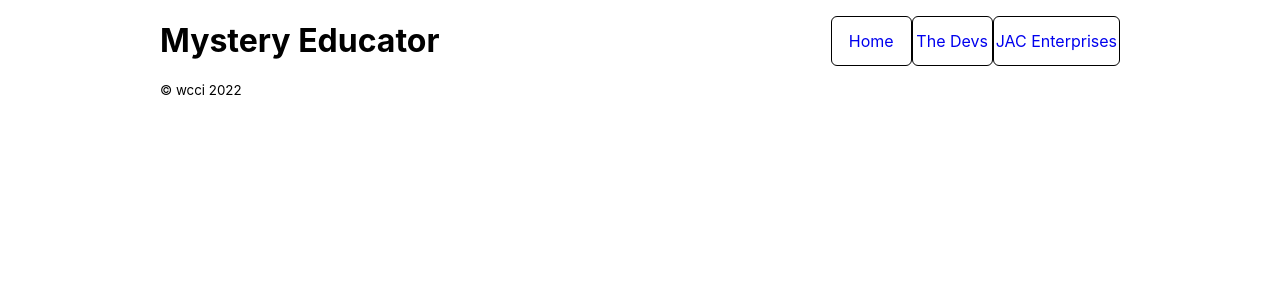
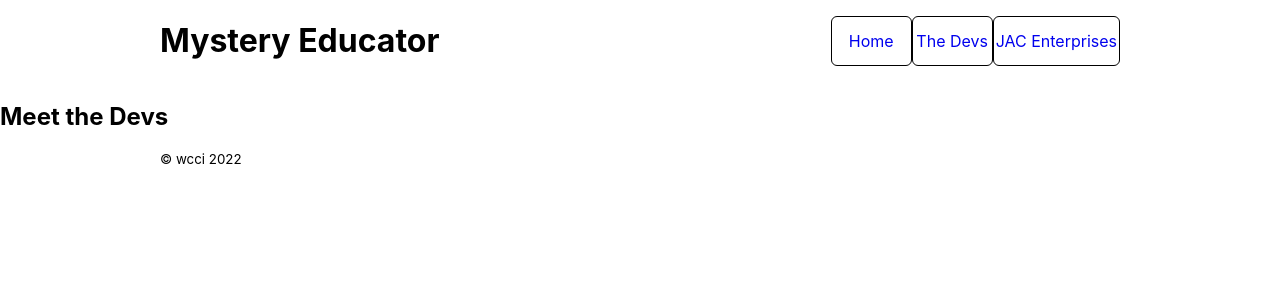
Before and after one commit to PrinceM95/Mystery-Educator, a React (Create React App) app in the folder src/main/resources/static/js/mystery-educator/: page /contact in a window 1280 px wide. Shown: the top 300 px of the page. Built offline with nearby package versions, Linux system fonts and the light colour scheme.

Commit message:
fixes to router file to meet updated react-router-dom requirements

```diff
--- a/src/main/resources/static/js/mystery-educator/src/components/app-router/index.js
+++ b/src/main/resources/static/js/mystery-educator/src/components/app-router/index.js
@@ -2,10 +2,12 @@ import { Routes, Route } from 'react-router-dom';
 
 import HomePage from '../../pages/home'
 import React from 'react';
+import ContactPage from '../../pages/contact';
 
 const PageSwitch = () => (
     <Routes>
-        <Route exact path={'/'} component={HomePage} />
+        <Route exact path='/' element={<HomePage />} />
+        <Route exact path={'/contact'} element={<ContactPage />} />
     </Routes>
 );
 
--- a/src/main/resources/static/js/mystery-educator/src/components/header/index.js
+++ b/src/main/resources/static/js/mystery-educator/src/components/header/index.js
@@ -7,7 +7,7 @@ const Header = () => (
         <h1>Mystery Educator</h1>
         <ul className={style.navList}>
             <NavLink to='/'>Home</NavLink>
-            <NavLink to='/about'>The Devs</NavLink>
+            <NavLink to='/contact'>The Devs</NavLink>
             <a href='http://127.0.0.1:5500/index.html' target='_blank'>JAC Enterprises</a>
         </ul>
     </div>
--- a/src/main/resources/static/js/mystery-educator/src/pages/contact/index.js
+++ b/src/main/resources/static/js/mystery-educator/src/pages/contact/index.js
@@ -0,0 +1,11 @@
+import React from "react";
+
+const ContactPage = () => {
+    return (
+        <div>
+            <h2>Meet the Devs</h2>
+        </div>
+    );
+}
+
+export default ContactPage;
```
